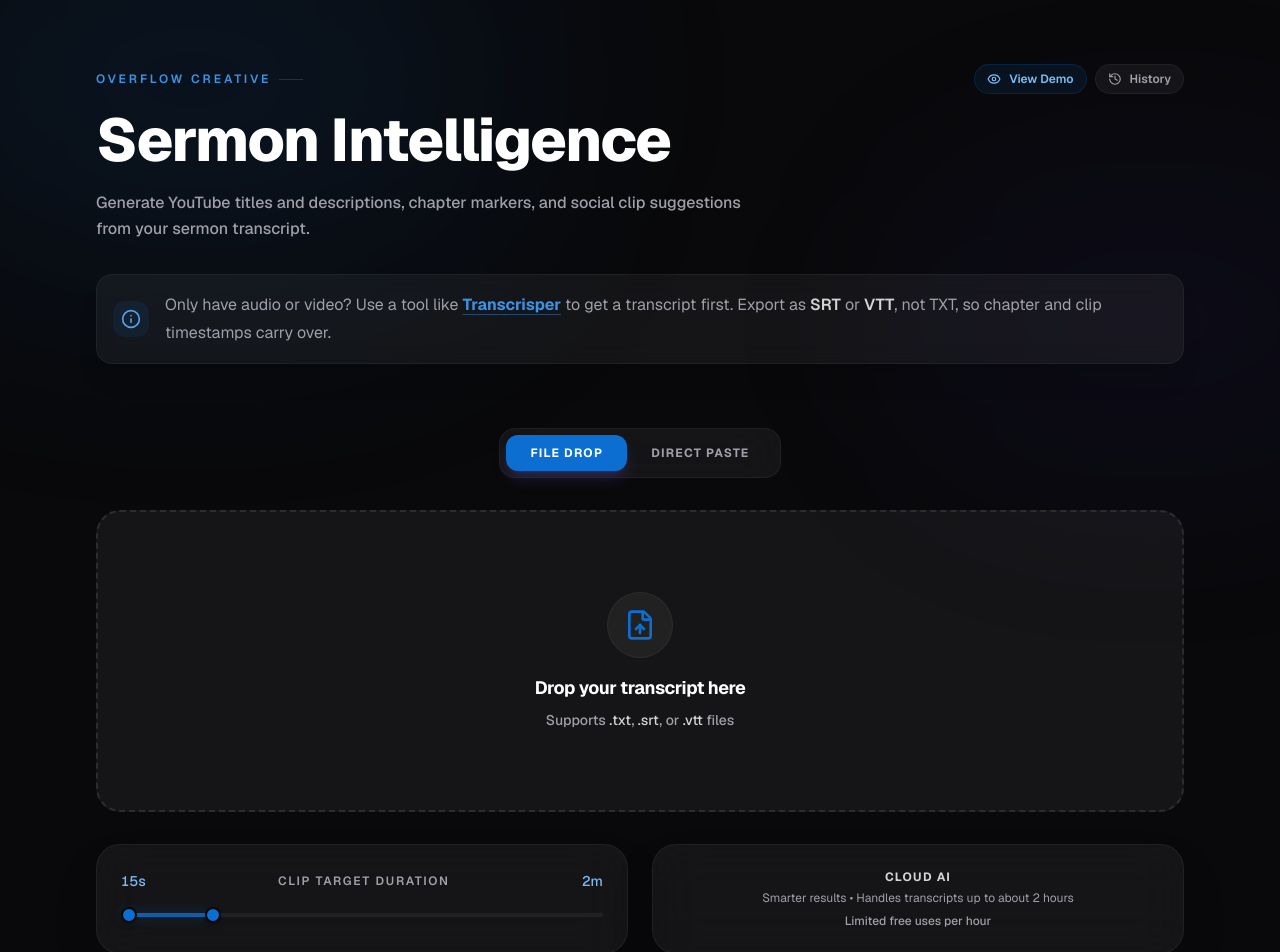
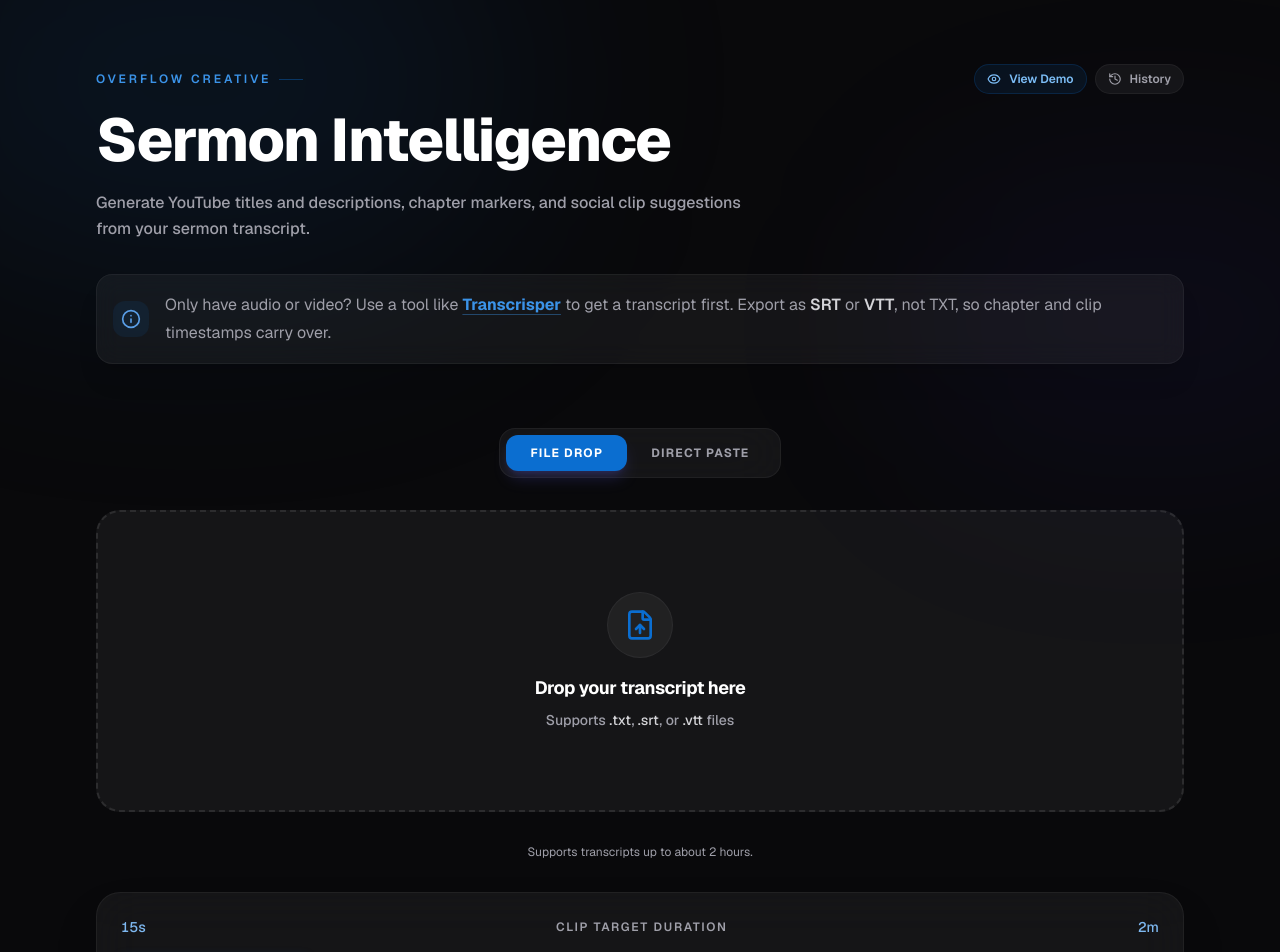
Before and after one commit to jakeh280/sermon-intelligence, a Next.js app: page / in a window 1280 px wide. Shown: the top 952 px of the page. Built offline with nearby package versions, Linux system fonts and the light colour scheme.

Commit message:
Remove the obsolete Cloud AI comparison card

```diff
--- a/app/page.tsx
+++ b/app/page.tsx
@@ -814,6 +814,10 @@ export default function Home() {
                 />
               )}
 
+              <p className="text-center text-xs text-zinc-400">
+                Supports transcripts up to about 2 hours.
+              </p>
+
               {missingTimestamps && (
                 <div
                   className="rounded-2xl border border-amber-400/20 bg-amber-400/5 px-6 py-4 text-center"
@@ -830,7 +834,6 @@ export default function Home() {
               )}
 
               <div className="flex flex-col gap-6">
-                <div className="grid grid-cols-1 md:grid-cols-2 gap-6 items-stretch">
                 <div className="flex flex-col justify-center space-y-4 rounded-3xl border border-white/5 bg-white/5 px-6 py-6 backdrop-blur-xl shadow-2xl">
                   <DualClipRangeSlider
                     clipMinSec={clipMinSec}
@@ -838,19 +841,6 @@ export default function Home() {
                     onMinChange={applyClipMin}
                     onMaxChange={applyClipMax}
                   />
-                  </div>
-
-                  <div className="flex flex-col justify-center gap-3 rounded-3xl border border-white/5 bg-white/5 px-6 py-6 backdrop-blur-xl shadow-2xl">
-                    <div className="text-center space-y-1">
-                      <p className="text-xs font-bold text-zinc-300 uppercase tracking-widest">Cloud AI</p>
-                      <p className="text-xs text-zinc-400 leading-relaxed">
-                        Smarter results • Handles transcripts up to about 2 hours
-                      </p>
-                      <p className="text-xs text-zinc-400 font-medium">
-                        Limited free uses per hour
-                      </p>
-                    </div>
-                  </div>
                 </div>
 
                 <div className="flex flex-col gap-4">
```
Also changed, not shown: 1 other file (tests, documents, lock files or other folders). Lines whose indentation alone changed are shown as unchanged.
